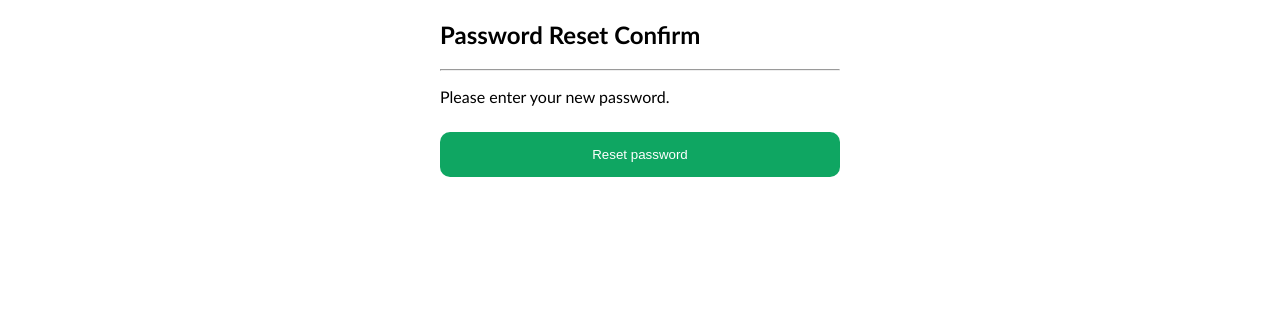
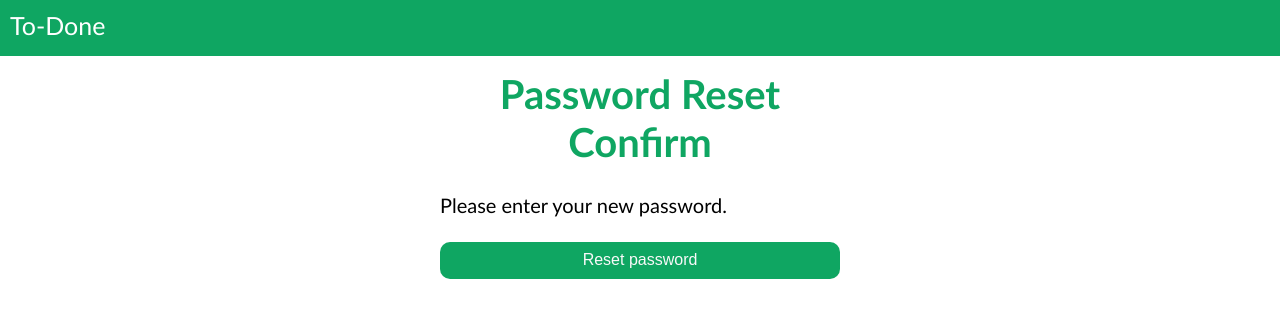
Before and after one commit to shahleon/smart-todo, a Django app: page /reset/1/1/ in a window 1280 px wide. Shown: the top 318 px of the page. Run offline with Django 3.2, Linux system fonts and the light colour scheme; some libraries are stand-ins or nearby versions.

Commit message:
Fixed more style inconsistencies

```diff
--- a/todo/templates/todo/password/password_reset_confirm.html
+++ b/todo/templates/todo/password/password_reset_confirm.html
@@ -4,22 +4,51 @@
 <meta name="viewport" content="width=device-width, initial-scale=1">
 <title>To-Done</title>
 <style>
+    body {
+        font-family: Calibri, Helvetica, sans-serif;
+        margin: 0;
+    }
+
+    ul {
+        list-style: none;
+        padding-left: 0;
+    }
+
     .topbar {
         overflow: hidden;
         background-color: #0fa662;
-        padding: 0px;
+        position: fixed;
+        width: 100%;
+        top: 0;
+        z-index: 1;
     }
 
-    .topbar h2 {
+    .topbar a {
         float: left;
-        color: #f2f2f2;
+        color: white;
         text-align: center;
         padding-left: 15px;
         text-decoration: none;
+        font-size: 25px;
+        padding: 10px;
+    }
+
+    .topbar ul {
+        margin: 0;
+        padding: 0;
+        overflow: hidden;
+        display: inline-block;
+    }
+
+    .topbar ul li {
+        display: inline-block;
+        color: #f2f2f2;
+        text-align: center;
     }
 
     h1 {
         color: #0fa662;
+        text-align: center;
     }
 
     body {
@@ -61,25 +90,54 @@
     .right {
         float: right;
     }
+
+    .main {
+            font-size: 20px;
+            padding: 0px 20px;
+            margin-top: 70px;
+    }
+
+    .main button {
+        display: inline-block;
+        cursor: pointer;
+        border-radius: 10px;
+        background: #0fa662;
+        border: 0;
+        font-size: 16px;
+        height: 37px;
+        padding: 0 11px;
+        margin-top: 5px;
+        text-align: center;
+        width: 100%;
+        min-width: 200px;
+        font-weight: 500;
+        color: #f9f9f9;
+    }
+
+    .main button:hover {
+        background: #0b8f54;
+    }
 </style>
 </head>
 <body>
+	<div class="topbar">
+        <ul><li><a href="/">To-Done</a></li></ul>
+    </div>
+
+	<div class="main">
 		{% block content %}
-
 		  {% load crispy_forms_tags %}
-
 		  <!--Password Reset Confirm-->
 			<div class="container p-5">
-			<h2 class="font-weight-bold mt-3">Password Reset Confirm</h2>
-			<hr>
+				<h1>Password Reset Confirm</h1>
 				<p>Please enter your new password.</p>
 				<form method="POST">
 					{% csrf_token %}
 					{{ form|crispy }}
-				<button class="btn btn-primary" type="submit">Reset password</button>
+					<button type="submit">Reset password</button>
 				</form>
 			</div>
-
 		{% endblock %}
+	</div>
 </body>
 </html>
```
Also changed, not shown: todo/templates/todo/password/password_reset_complete.html (+65 -7 lines), todo/templates/todo/password/password_reset_done.html (+71 -12 lines). Lines whose indentation alone changed are shown as unchanged.
